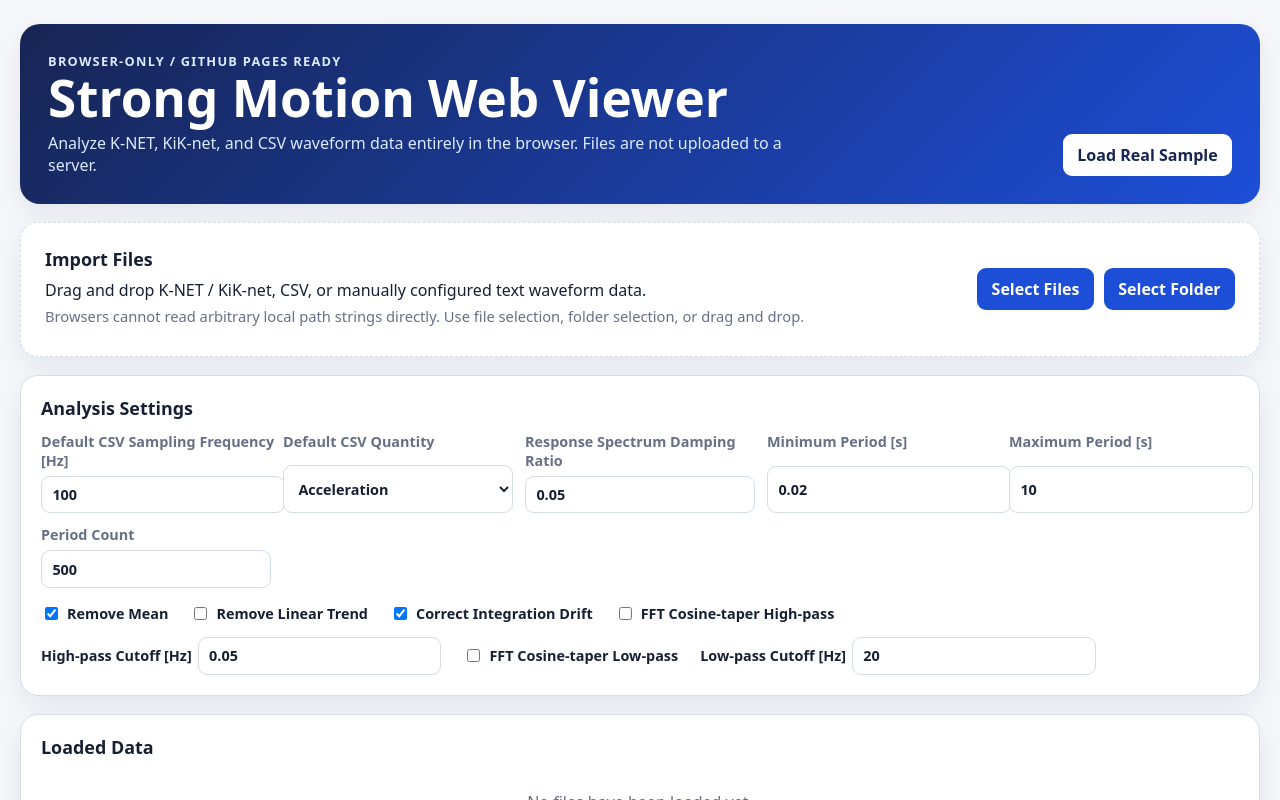
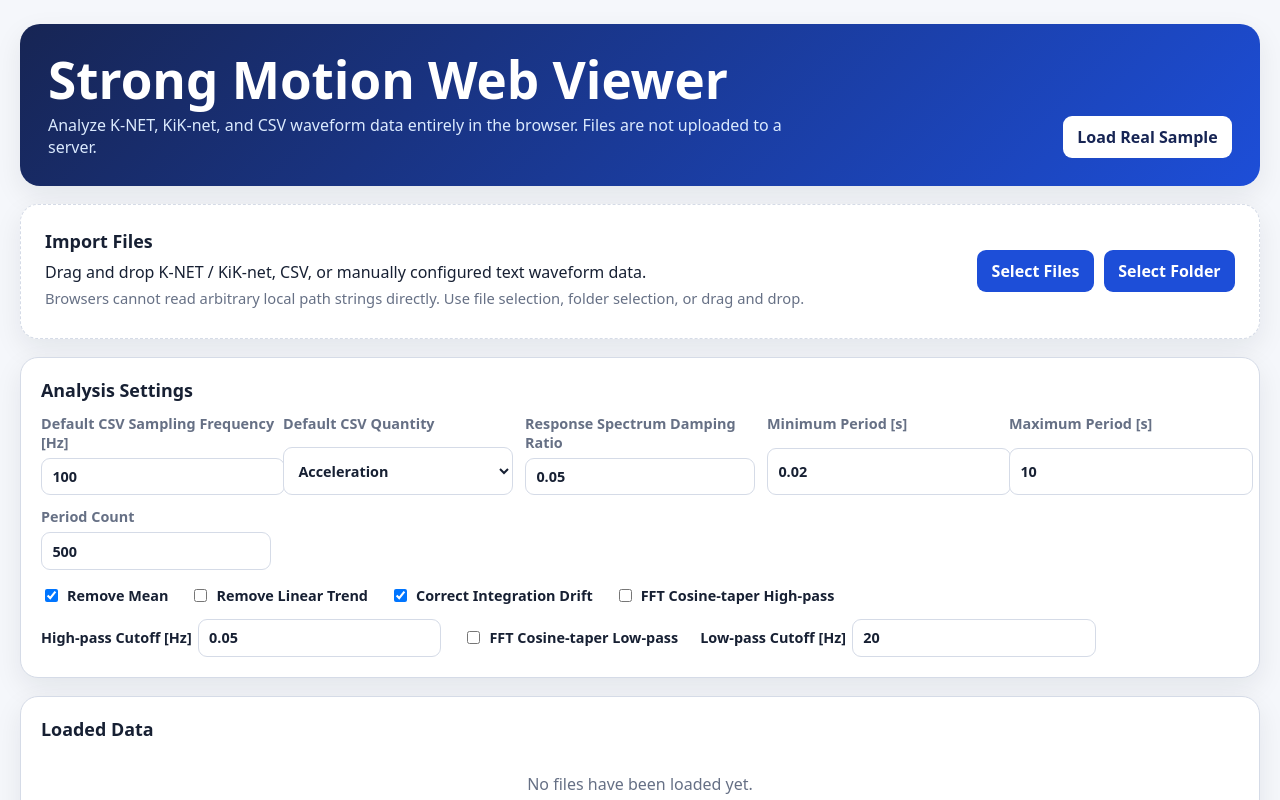
Before and after one commit to SugiyamaMitsuki/strong-motion-web-viewer, a React (Vite) app: page / in a window 1280 px wide. Shown: the top 800 px of the page. Built offline with nearby package versions, Linux system fonts and the light colour scheme.

Commit message:
Remove hero eyebrow text

```diff
--- a/src/App.tsx
+++ b/src/App.tsx
@@ -185,7 +185,6 @@
     <div className="app-shell">
       <header className="hero">
         <div>
-          <p className="eyebrow">Browser-only / GitHub Pages ready</p>
           <h1>Strong Motion Web Viewer</h1>
           <p>Analyze K-NET, KiK-net, and CSV waveform data entirely in the browser. Files are not uploaded to a server.</p>
         </div>
```
